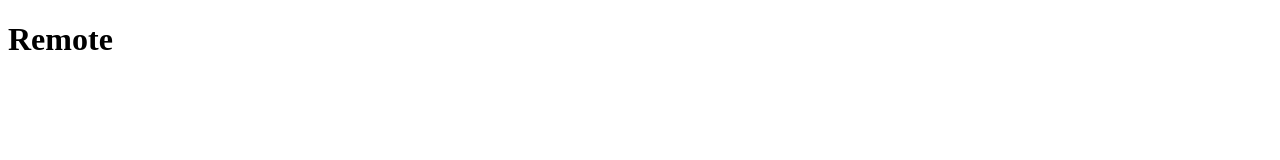
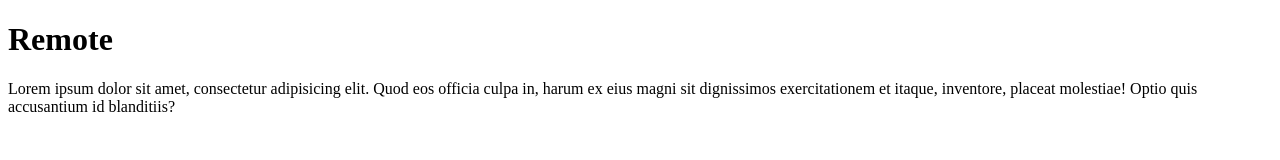
Before and after one commit to jotaifpb/conexao, a plain HTML site: page index.html in a window 1280 px wide. Drawn offline with Linux system fonts and the light colour scheme.

Commit message:
ad lorem

```diff
--- a/index.html
+++ b/index.html
@@ -8,6 +8,9 @@
 </head>
 <body>
     <h1>Remote</h1>
+    <p>Lorem ipsum dolor sit amet, consectetur adipisicing elit. Quod eos officia culpa in, harum ex eius magni sit dignissimos exercitationem et itaque, inventore, placeat molestiae! Optio quis accusantium id blanditiis?
+    </p>
+
 
 </body>
 </html>
```
